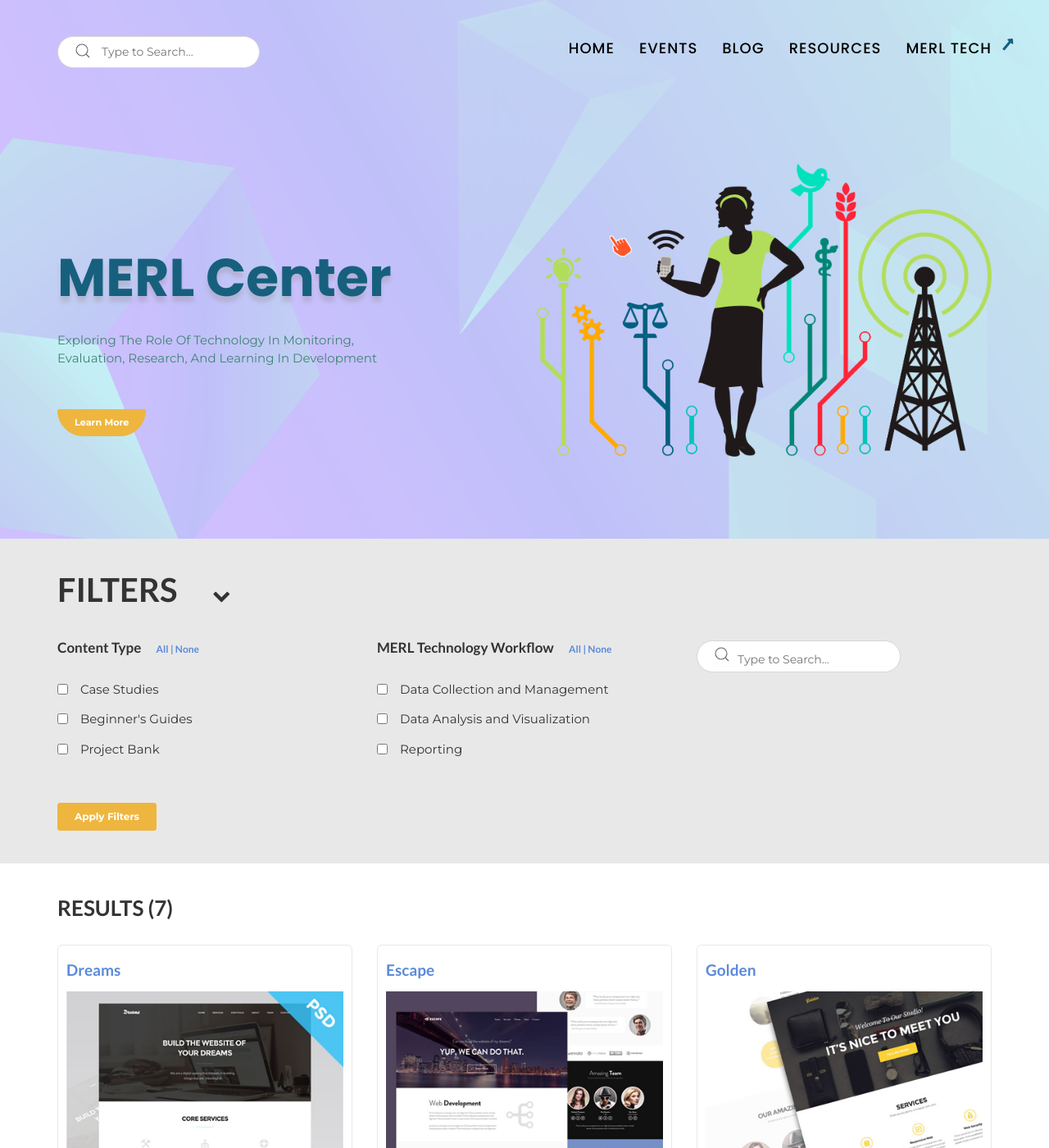
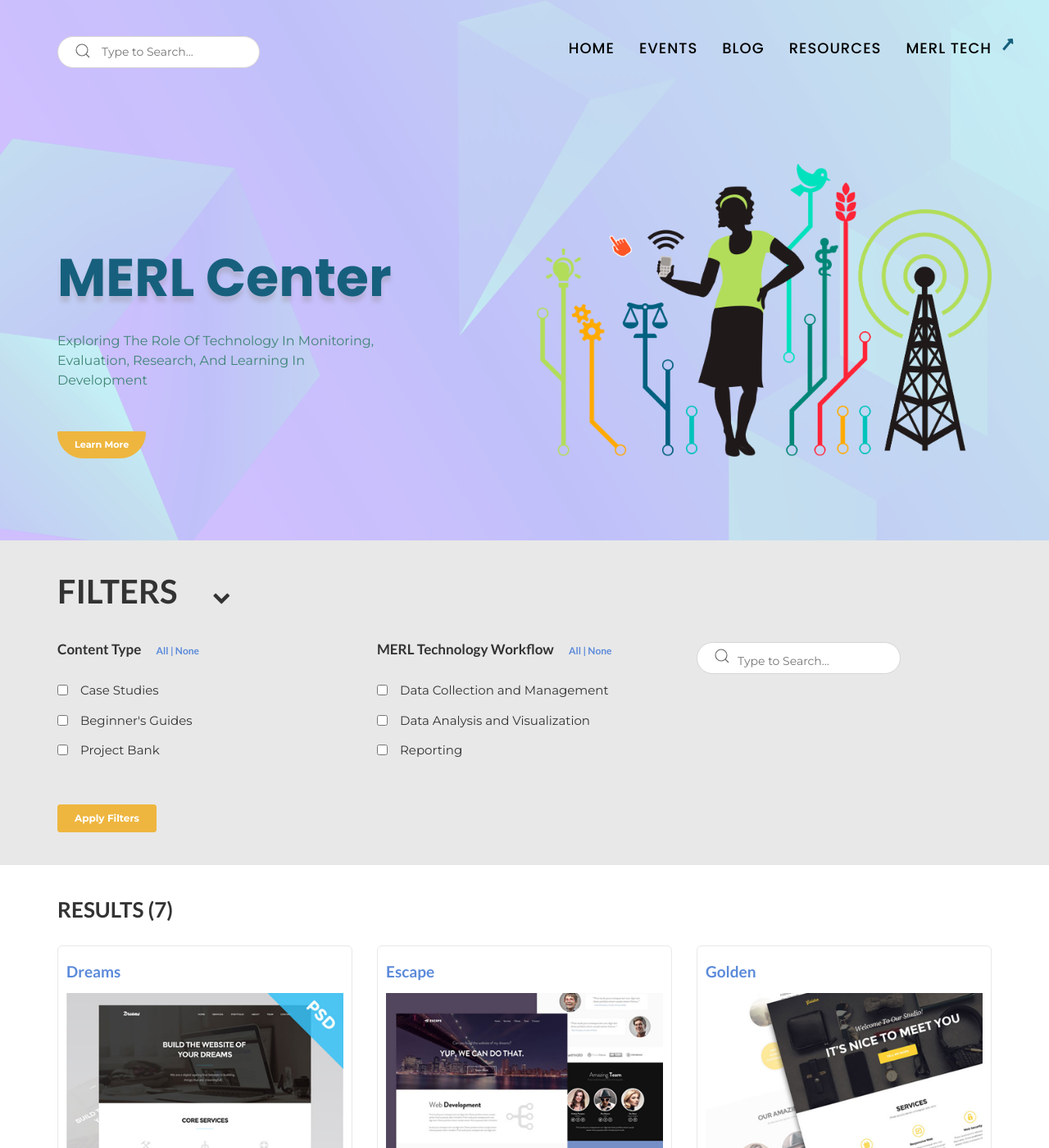
Before and after one commit to gsadaf/gsadaf.github.io, a Jekyll site: the page built from index.html, in a window 1280 px wide and 1400 px high. Shown: the whole window at 82% size. Built offline with Jekyll 4.4.1, drawn with Linux system fonts in a browser that asks for light colours; some web fonts are replaced.

Commit message:
latest changes

```diff
--- a/_includes/css/agency.css
+++ b/_includes/css/agency.css
@@ -346,7 +346,7 @@ header .intro-text .intro-heading {
         margin-bottom: 50px;
         text-transform: capitalize;
         font-family: {{ site.data.template.font.primary }};
-        font-size: 100%;
+        font-size: 16px;
 		line-height: 1.5;
 		letter-spacing: 0px;
 		text-align:left;
```
